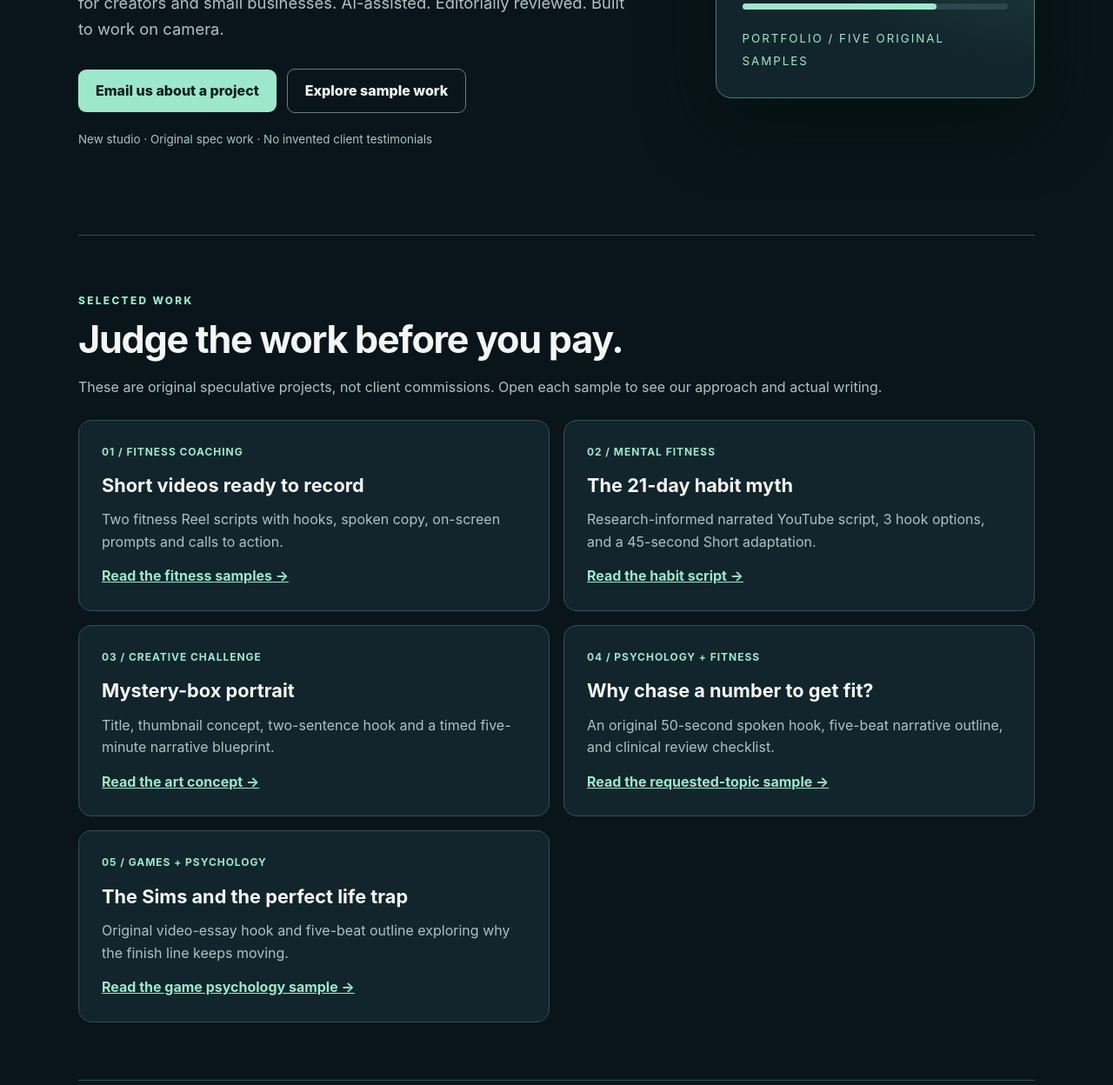
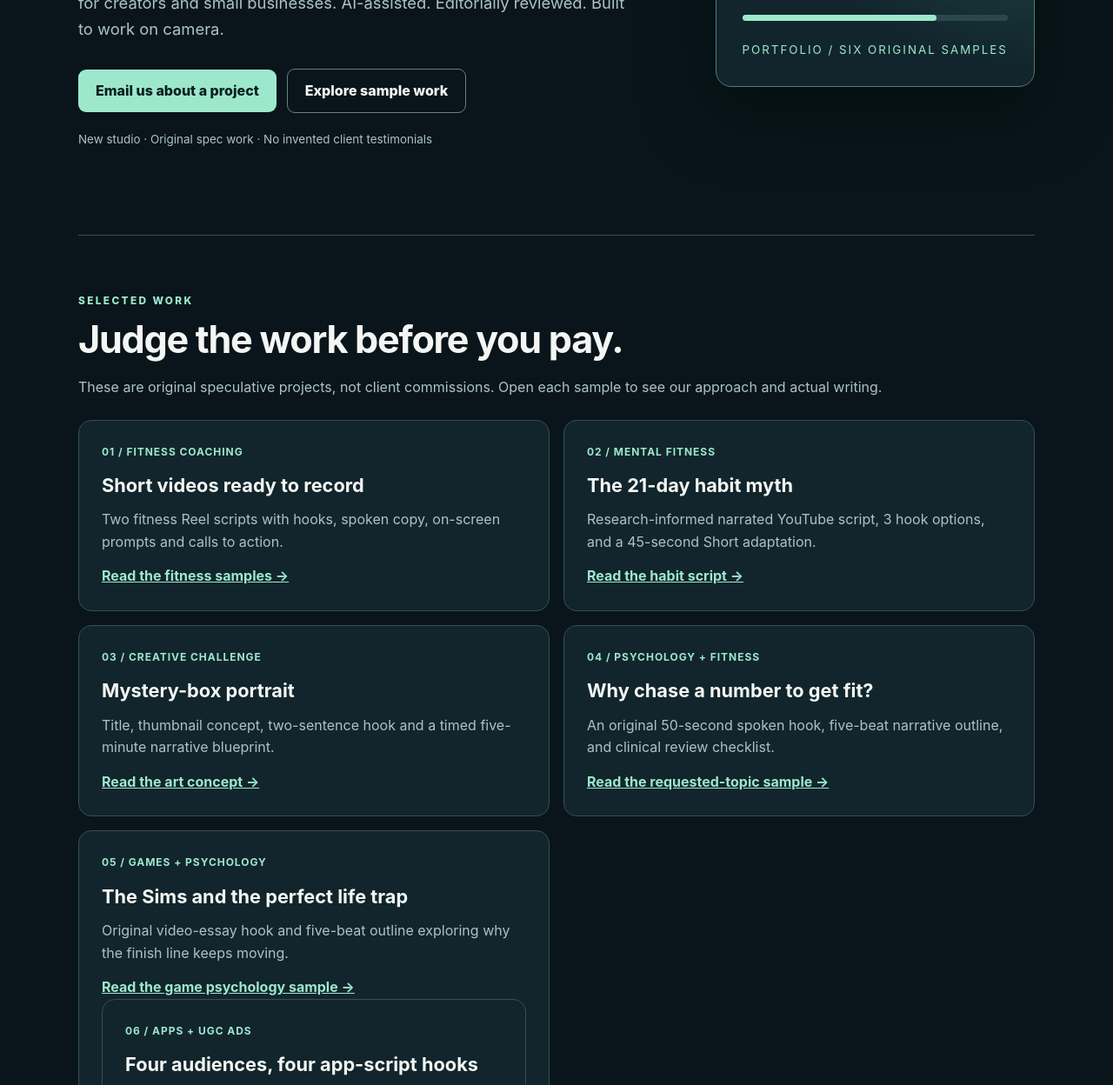
Before and after one commit to MohammadShojaei2008/ai-content-growth-studio, a plain HTML site: page index.html in a window 1280 px wide. Shown: the part 517-1765 px from the top of the page at 87% size. Drawn offline with Linux system fonts and the light colour scheme.

Commit message:
Show new app UGC script samples on homepage

```diff
--- a/index.html
+++ b/index.html
@@ -4,12 +4,12 @@
 @media(max-width:780px){.hero{grid-template-columns:1fr;gap:32px;padding:63px 0}.cards,.offers,.steps{grid-template-columns:1fr}.nav{align-items:flex-start}.links{flex-wrap:wrap;gap:10px}section{padding:49px 0}.footer{flex-direction:column}.page{padding:45px 0}}
 </style></head><body><div class="container"><header class="nav"><a class="logo" href="./index.html">ACG <span>/</span> AI CONTENT GROWTH STUDIO</a><nav class="links"><a href="./index.html#work">Work</a><a href="./index.html#services">Services</a><a href="./index.html#process">Process</a></nav></header>
 <main>
-<div class="hero"><div><div class="eyebrow">Creative strategy &amp; scriptwriting</div><h1>Ideas that make<br>people <span class="accent">keep watching.</span></h1><p class="lede">Original video concepts, attention-holding scripts and clear filming notes for creators and small businesses. AI-assisted. Editorially reviewed. Built to work on camera.</p><a href="mailto:aicontentgrowthstudio@agentmail.to?subject=Project%20inquiry%20%E2%80%94%20AI%20Content%20Growth%20Studio" class="button">Email us about a project</a><a href="#work" class="button alt">Explore sample work</a><p class="muted" style="font-size:.84rem;margin-top:20px">New studio · Original spec work · No invented client testimonials</p></div><aside class="visual"><small>/ CREATIVE BRIEF 001</small><strong>Don't just write a hook.<br>Design the payoff.</strong><p>Hook → rising stakes → visual twist → satisfying close.</p><div class="bar"><b></b></div><small>PORTFOLIO / FIVE ORIGINAL SAMPLES</small></aside></div>
+<div class="hero"><div><div class="eyebrow">Creative strategy &amp; scriptwriting</div><h1>Ideas that make<br>people <span class="accent">keep watching.</span></h1><p class="lede">Original video concepts, attention-holding scripts and clear filming notes for creators and small businesses. AI-assisted. Editorially reviewed. Built to work on camera.</p><a href="mailto:aicontentgrowthstudio@agentmail.to?subject=Project%20inquiry%20%E2%80%94%20AI%20Content%20Growth%20Studio" class="button">Email us about a project</a><a href="#work" class="button alt">Explore sample work</a><p class="muted" style="font-size:.84rem;margin-top:20px">New studio · Original spec work · No invented client testimonials</p></div><aside class="visual"><small>/ CREATIVE BRIEF 001</small><strong>Don't just write a hook.<br>Design the payoff.</strong><p>Hook → rising stakes → visual twist → satisfying close.</p><div class="bar"><b></b></div><small>PORTFOLIO / SIX ORIGINAL SAMPLES</small></aside></div>
 <section id="work"><div class="eyebrow">Selected work</div><h2>Judge the work before you pay.</h2><p class="muted">These are original speculative projects, not client commissions. Open each sample to see our approach and actual writing.</p><div class="cards">
 <article class="card"><span class="kicker">01 / FITNESS COACHING</span><h3>Short videos ready to record</h3><p>Two fitness Reel scripts with hooks, spoken copy, on-screen prompts and calls to action.</p><a href="samples/fitness.html">Read the fitness samples →</a></article>
 <article class="card"><span class="kicker">02 / MENTAL FITNESS</span><h3>The 21-day habit myth</h3><p>Research-informed narrated YouTube script, 3 hook options, and a 45-second Short adaptation.</p><a href="samples/habits.html">Read the habit script →</a></article>
 <article class="card"><span class="kicker">03 / CREATIVE CHALLENGE</span><h3>Mystery-box portrait</h3><p>Title, thumbnail concept, two-sentence hook and a timed five-minute narrative blueprint.</p><a href="samples/art.html">Read the art concept →</a></article>
-<article class="card"><span class="kicker">04 / PSYCHOLOGY + FITNESS</span><h3>Why chase a number to get fit?</h3><p>An original 50-second spoken hook, five-beat narrative outline, and clinical review checklist.</p><a href="samples/scale.html">Read the requested-topic sample →</a></article><article class="card"><span class="kicker">05 / GAMES + PSYCHOLOGY</span><h3>The Sims and the perfect life trap</h3><p>Original video-essay hook and five-beat outline exploring why the finish line keeps moving.</p><a href="samples/the-sims.html">Read the game psychology sample →</a></article></div></section>
+<article class="card"><span class="kicker">04 / PSYCHOLOGY + FITNESS</span><h3>Why chase a number to get fit?</h3><p>An original 50-second spoken hook, five-beat narrative outline, and clinical review checklist.</p><a href="samples/scale.html">Read the requested-topic sample →</a></article><article class="card"><span class="kicker">05 / GAMES + PSYCHOLOGY</span><h3>The Sims and the perfect life trap</h3><p>Original video-essay hook and five-beat outline exploring why the finish line keeps moving.</p><a href="samples/the-sims.html">Read the game psychology sample →</a><article class="card"><span class="kicker">06 / APPS + UGC ADS</span><h3>Four audiences, four app-script hooks</h3><p>Speculative 54–58-word ad scripts for students, gamers, meme creators and builders, with product claims clearly flagged.</p><a href="samples/app-ugc.html">Read the app script samples →</a></article></div></section>
 <section id="services"><div class="eyebrow">Simple deliverables</div><h2>Start small. See if we fit.</h2><p class="muted">Indicative introductory prices in USD; final terms and availability must be agreed before work begins.</p><div class="offers"><article class="offer"><h3>Creator Script Pilot</h3><div class="price">$35</div><p>One original 3–5 minute script, three hook options, a source/claims note when appropriate and one revision.</p></article><article class="offer"><h3>10-Script Content Pack</h3><div class="price">$99</div><p>Ten customized short-form scripts with hooks, captions, shot suggestions, calls to action and one consolidated revision round.</p></article></div><div class="notice"><strong>Ready to discuss a project?</strong> Email <a href="mailto:aicontentgrowthstudio@agentmail.to?subject=Project%20inquiry%20%E2%80%94%20AI%20Content%20Growth%20Studio">aicontentgrowthstudio@agentmail.to</a> with your topic, format, approximate length and deadline. You can also <a href="https://github.com/MohammadShojaei2008/ai-content-growth-studio/issues/new?template=project-inquiry.yml">open a public GitHub inquiry</a> if you prefer (do not post confidential information there). Inquiries do not create a contract, and this site does not collect payments.</div></section>
 <section id="process"><div class="eyebrow">The process</div><h2>Simple, repeatable, accountable.</h2><div class="steps"><article><b>01 / BRIEF</b><h3>Agree on the audience</h3><p class="muted">We define the goal, subject, tone, video length, and relevant constraints.</p></article><article><b>02 / CREATE</b><h3>Write for delivery</h3><p class="muted">We shape hooks, pacing, evidence, visual directions, and a useful payoff.</p></article><article><b>03 / REVIEW</b><h3>Deliver and refine</h3><p class="muted">The final scope includes a clear revision step. Claims needing expert review are flagged.</p></article></div></section>
 <section><h2>Good questions to ask</h2><details><summary>Is this content written with AI?</summary><p>Yes. AI assists research, outlining and drafting. Final copy is reviewed for clarity and accuracy. Where medical or specialized claims are involved, the publishing expert must approve them.</p></details><details><summary>Do you guarantee views, sales or channel growth?</summary><p>No. We deliver agreed scripts and creative assets—not guaranteed algorithmic outcomes.</p></details><details><summary>Can I place an order here?</summary><p>Contact us at <a href="mailto:aicontentgrowthstudio@agentmail.to?subject=Project%20inquiry%20%E2%80%94%20AI%20Content%20Growth%20Studio">aicontentgrowthstudio@agentmail.to</a> with a project brief. We reply to discuss scope, availability and next steps. An inquiry is not a purchase or contract; this website does not process payments.</p></details><details><summary>Are these paid client projects?</summary><p>No. Every example is an original portfolio sample. We do not claim customers, results or endorsements we have not earned.</p></details></section>
```
